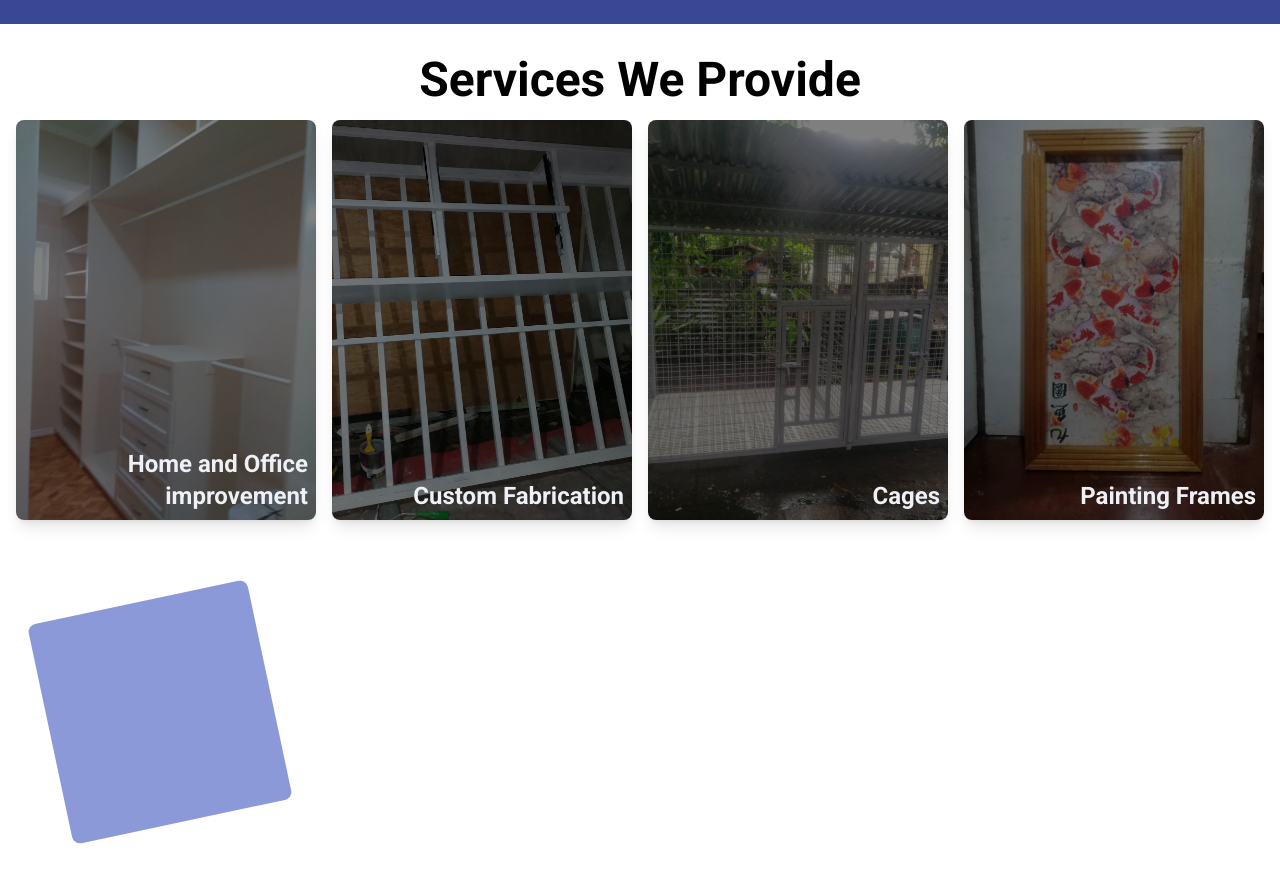
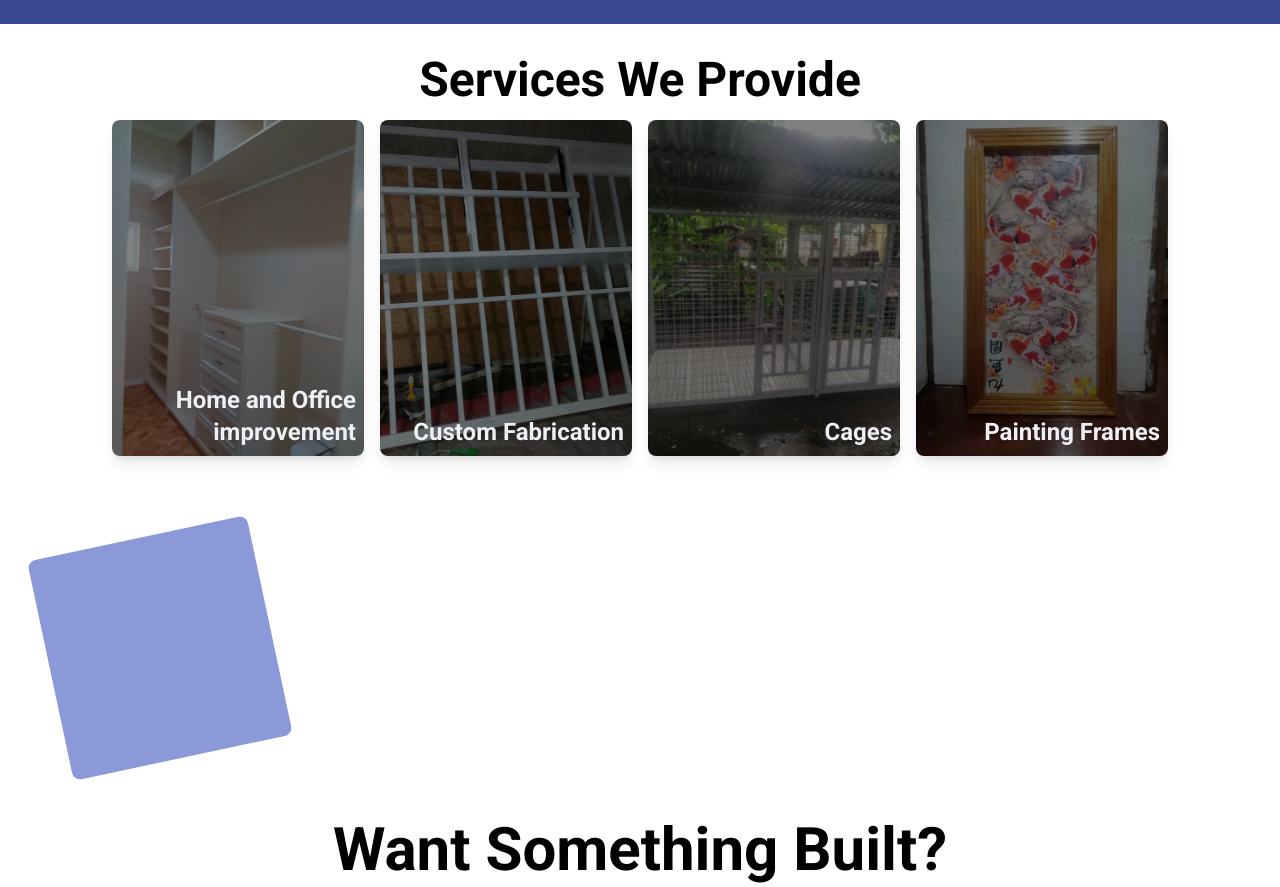
Before and after one commit to LOOOOOOK12/an-fabrication-website, a Next.js app: page / in a window 1280 px wide. Shown: the part 1820-2707 px from the top of the page. Built offline with nearby package versions, Linux system fonts and the light colour scheme.

Commit message:
Update services section: add padding to grid for improved layout and spacing

```diff
--- a/app/components/sections/servicesSection.tsx
+++ b/app/components/sections/servicesSection.tsx
@@ -7,7 +7,7 @@ function servicesSection() {
         <section className='py-8 px-4 flex flex-col items-center justify-center gap-6' id='services'>
             <div className='flex flex-col items-center justify-center gap-4'>
                 <h1 className='text-4xl md:text-5xl font-bold text-center'>Services We Provide</h1>
-                <div className='grid grid-cols-1 md:grid-cols-3 lg:grid-cols-4 justify-center items-center gap-4'>
+                <div className=' grid grid-cols-1 md:grid-cols-3 lg:grid-cols-4 justify-center items-center px-24 gap-4'>
                     {ServicesCardData.map((card, idx) =>
                         <ServicesCard
                             image={card.image}
```
